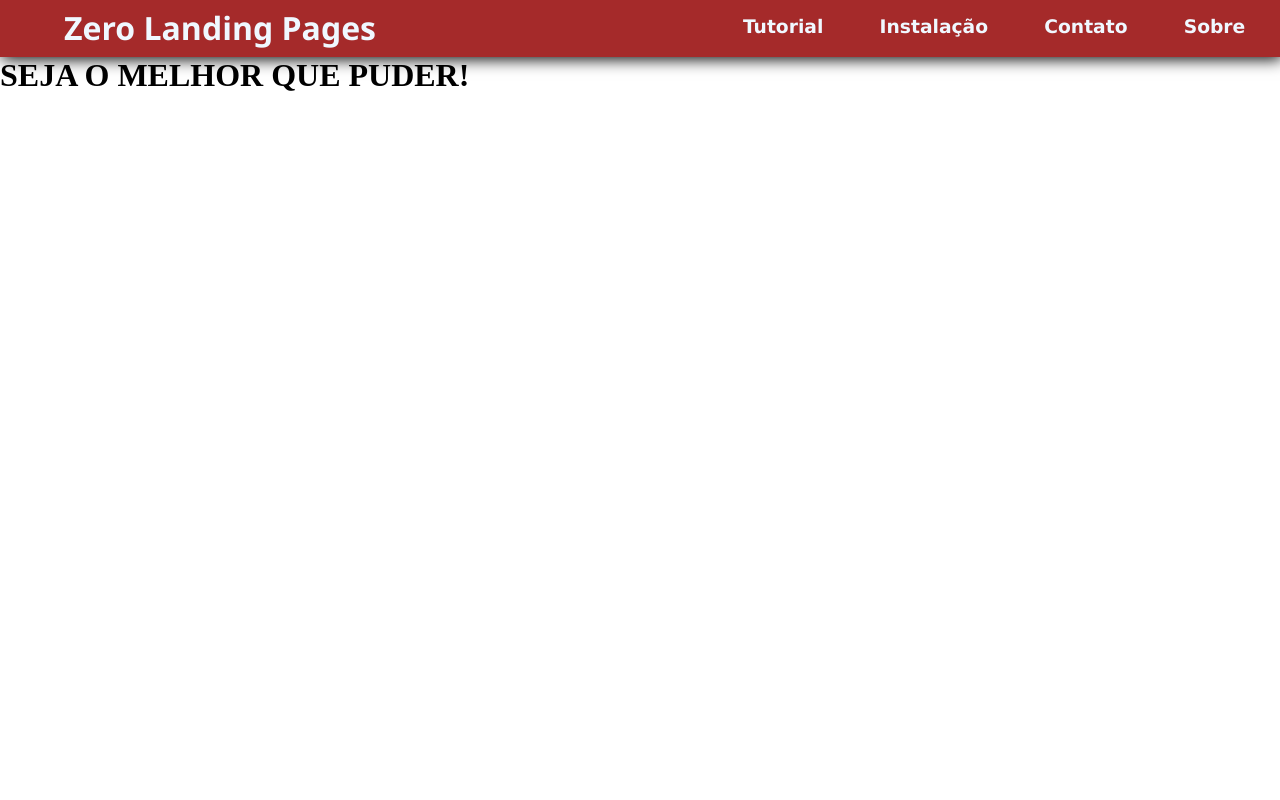
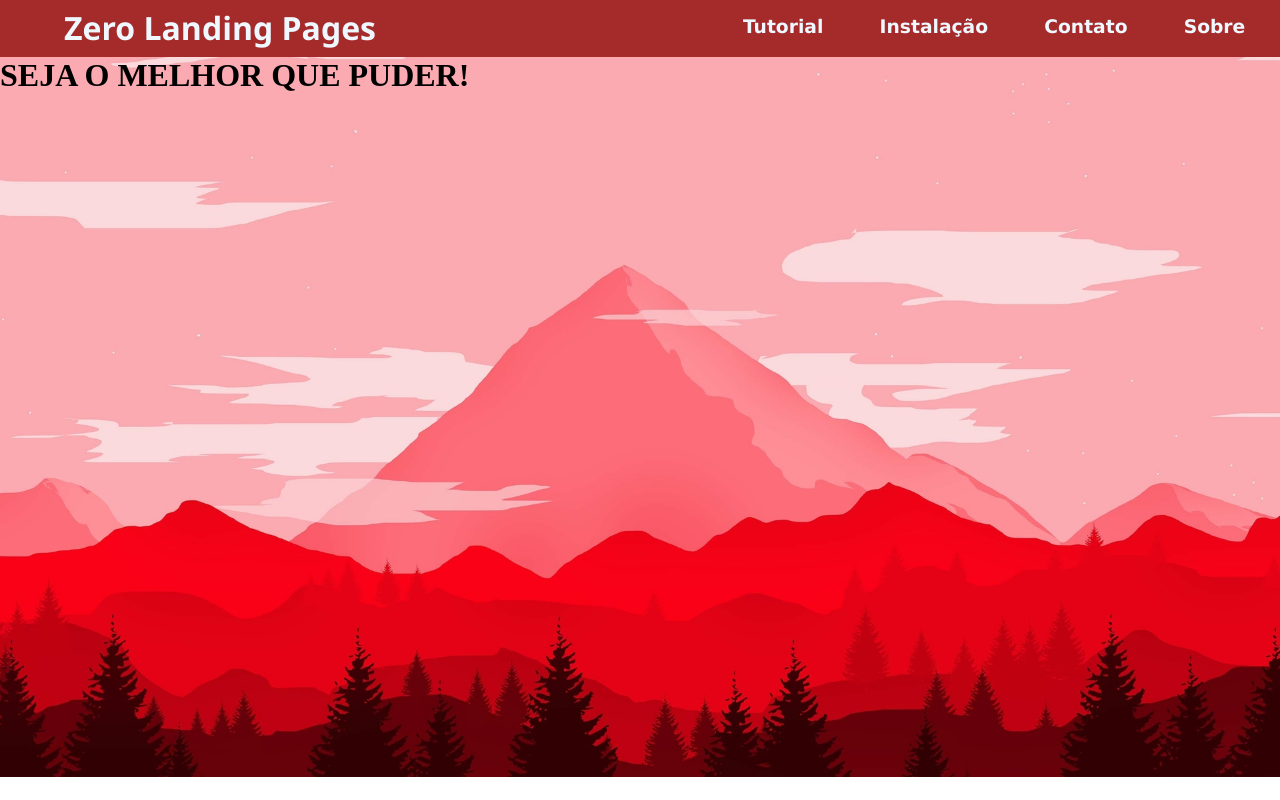
Before and after one commit to alefmiguel/ZeroLandingPage, a plain HTML site: page index.html in a window 1280 px wide. Drawn offline with Linux system fonts and the light colour scheme; the site is published under a folder, as on GitHub Pages, so addresses that start at the root find nothing.

Commit message:
testando img github pages

```diff
--- a/index.html
+++ b/index.html
@@ -33,7 +33,7 @@
     <p class="p-teste"> Lorem ipsum dolor, sit amet consectetur adipisicing elit. Qui ipsam asperiores, a laboriosam porro molestias nisi maiores totam tenetur quas labore id sit suscipit exercitationem amet et reprehenderit corporis nam. </p> -->
 
     <div class="div-content">
-        <img class="img-fundo" src="/assets/red-mountains-minimalist-4k-s2-1920x1080.jpg" alt="">
+        <img class="img-fundo" src="./assets/red-mountains-minimalist-4k-s2-1920x1080.jpg" alt="">
         <h1 class="h1-content"> SEJA O MELHOR QUE PUDER! </h1>
     </div>
 
```
